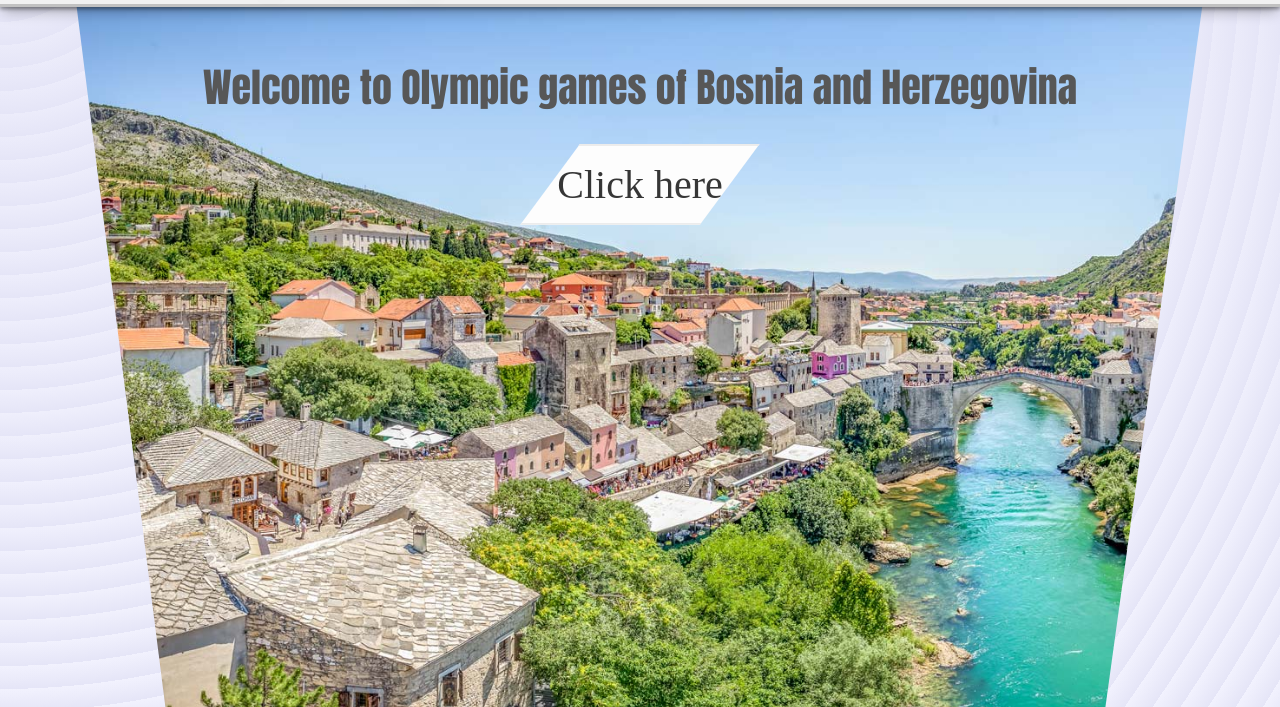
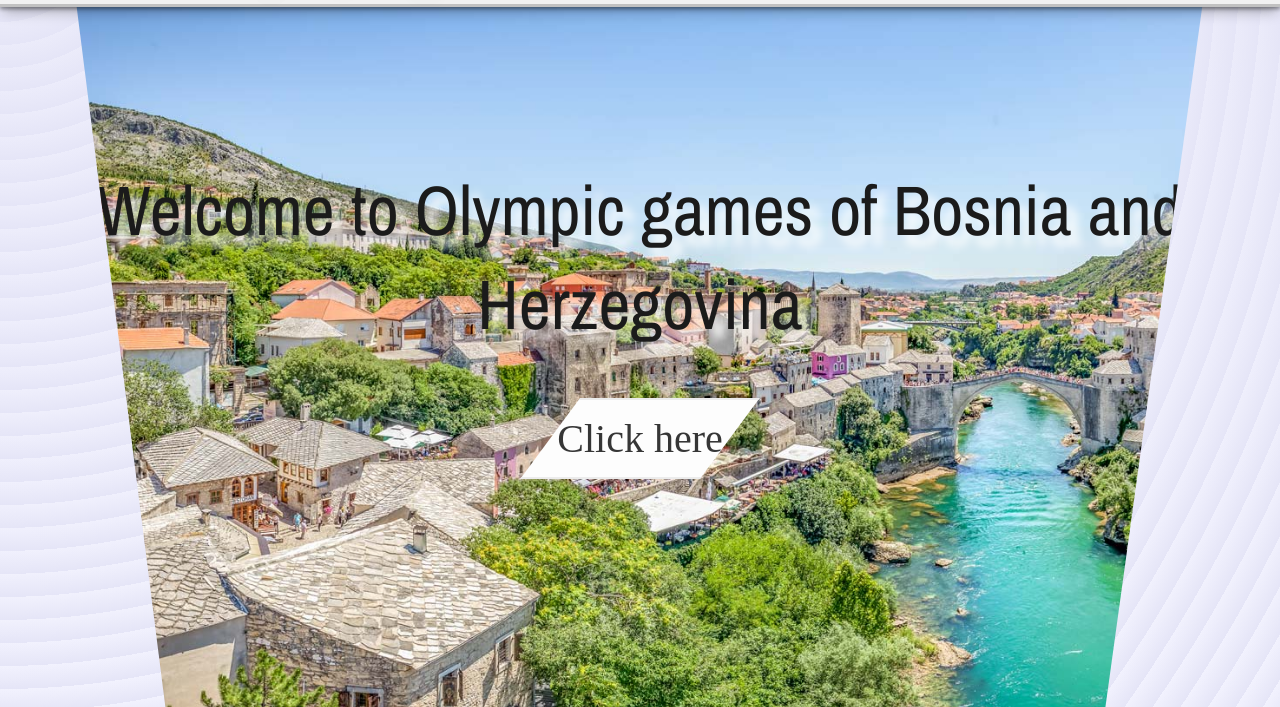
Before and after one commit to Ibro02/OlympicGamesWebsite, a plain HTML site: page index.html in a window 1280 px wide. Shown: the part 93-800 px from the top of the page. Drawn offline with nearby package versions, Linux system fonts and the light colour scheme; a web font is replaced by a local one.

Commit message:
changed button, background pattern and color of the text

```diff
--- a/style.css
+++ b/style.css
@@ -2,6 +2,7 @@
 @import url("https://fonts.googleapis.com/css2?family=Anton&family=Arimo:wght@500;700&family=Bebas+Neue&family=Dancing+Script:wght@700&family=Kanit:wght@500;600&family=M+PLUS+2&family=Mochiy+Pop+P+One&family=Oswald&family=Overpass&family=Quicksand:wght@300;400&family=Roboto&family=Roboto+Condensed:wght@300;400&family=Varela+Round&display=swap");
 @import url("https://fonts.googleapis.com/css2?family=Anton&family=Arimo:wght@500;700&family=Bebas+Neue&family=Dancing+Script:wght@700&family=Kanit:wght@500;600&family=M+PLUS+2&family=Mochiy+Pop+P+One&family=Moon+Dance&family=Oswald&family=Overpass&family=Quicksand:wght@300;400&family=Roboto&family=Roboto+Condensed:wght@300;400&family=Varela+Round&display=swap");
 @import url("https://fonts.googleapis.com/css2?family=Anton&family=Arimo:wght@500;700&family=Bebas+Neue&family=Dancing+Script:wght@700&family=Kanit:wght@500;600&family=M+PLUS+2&family=Mochiy+Pop+P+One&family=Moon+Dance&family=Oswald&family=Overpass&family=Quicksand:wght@300;400&family=Roboto&family=Roboto+Condensed:wght@300;400&family=Varela+Round&display=swap");
+@import url("https://fonts.googleapis.com/css2?family=Anton&family=Archivo+Narrow&family=Arimo:wght@500;700&family=Bebas+Neue&family=Dancing+Script:wght@700&family=Kanit:wght@500;600&family=M+PLUS+2&family=Mochiy+Pop+P+One&family=Moon+Dance&family=Oswald&family=Overpass&family=Pushster&family=Quicksand:wght@300;400&family=Roboto&family=Roboto+Condensed:wght@300;400&family=Varela+Round&display=swap");
 @import url("https://fonts.googleapis.com/css2?family=Anton&family=Arimo:wght@500;700&family=Bebas+Neue&family=Dancing+Script:wght@700&family=Kanit:wght@500;600&family=M+PLUS+2&family=Mochiy+Pop+P+One&family=Moon+Dance&family=Oswald&family=Overpass&family=Pushster&family=Quicksand:wght@300;400&family=Roboto&family=Roboto+Condensed:wght@300;400&family=Varela+Round&display=swap");
 /*END OF THE IMPORTED FONTS*/
 body {
@@ -88,13 +89,17 @@ header {
   clip-path: polygon(0 0, 100% 0, 88% 100%, 11% 100%);
 }
 header h1 {
-  margin-top: 150px;
+  display: flex;
+  margin-top: 20vw;
+  justify-content: center;
+  align-items: center;
   text-align: center;
-  font-size: 40px;
+  font-size: 70px;
   font-weight: 400;
-  font-family: "Anton";
-  animation: colorshade;
-  animation: colorshade 1.5s ease 1s infinite alternate;
+  color: rgb(27, 27, 27);
+  font-family: "Archivo Narrow";
+  text-shadow: 10px 10px 10px rgb(255, 255, 255);
+  /*animation: colorshade 1.5s ease 1s infinite alternate;*/
 }
 header .title {
   display: flex;
@@ -134,15 +139,16 @@ header .text {
   padding: 20px 40px;
   font-size: 3vw;
   border: 3px solid rgb(116, 116, 116);
+  clip-path: polygon(20% 0%, 80% 0%, 100% 100%, 0% 100%);
   animation: increase 0.5s ease-in-out 0s;
 }
 /*ANIMATIONS*/
 @keyframes colorshade {
   50% {
-    color: rgb(83, 83, 83);
+    color: rgb(247, 247, 247);
   }
   100% {
-    color: rgb(90, 90, 90);
+    color: rgb(224, 224, 224);
   }
 }
 @keyframes invisible {
@@ -157,9 +163,11 @@ header .text {
   from {
     padding: 15px 35px;
     font-size: 40px;
+    clip-path: polygon(25% 0%, 100% 0%, 75% 100%, 0% 100%);
   }
   to {
     padding: 20px 40px;
     font-size: 3vw;
+    clip-path: polygon(20% 0%, 80% 0%, 100% 100%, 0% 100%);
   }
 }
```
